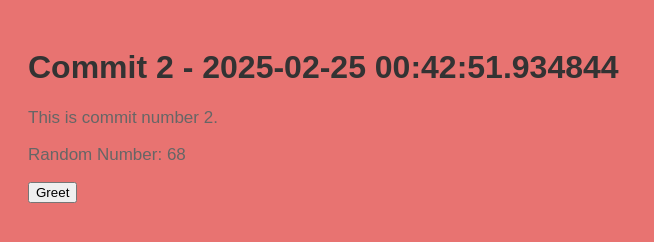
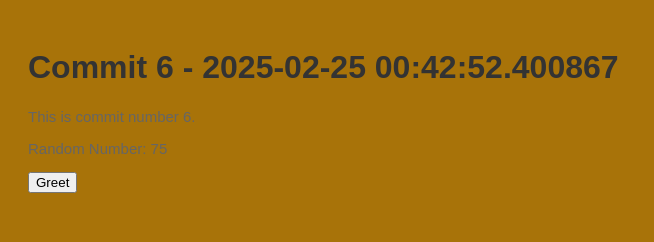
Before and after one commit to stiffs95/myrep-repo-20250225004240, a plain HTML site: page index.html in a window 1280 px wide. Shown: the whole page, without its empty margins (0-654 px from the left). Drawn offline with Linux system fonts and the light colour scheme.

Commit message:
📝 Commit 6 with HTML, CSS, and JS

```diff
--- a/index.html
+++ b/index.html
@@ -2,13 +2,13 @@
     <!DOCTYPE html>
     <html>
     <head>
-        <title>Commit 2 - 2025-02-25 00:42:51.934844</title>
+        <title>Commit 6 - 2025-02-25 00:42:52.400867</title>
         <link rel="stylesheet" href="style.css">
     </head>
     <body>
-        <h1>Commit 2 - 2025-02-25 00:42:51.934844</h1>
-        <p>This is commit number 2.</p>
-        <p>Random Number: 68</p>
+        <h1>Commit 6 - 2025-02-25 00:42:52.400867</h1>
+        <p>This is commit number 6.</p>
+        <p>Random Number: 75</p>
         <button onclick="greet()">Greet</button>
         <script src="script.js"></script>
     </body>
--- a/script.js
+++ b/script.js
@@ -2,4 +2,4 @@
     function greet() {
         alert('Hello from commit ' + commitNumber + '!');
     }
-    var commitNumber = 2;
+    var commitNumber = 6;
--- a/style.css
+++ b/style.css
@@ -1,7 +1,7 @@
 
     body {
         font-family: Arial, sans-serif;
-        background-color: #e87371;
+        background-color: #a87309;
         padding: 20px;
     }
     h1 {
@@ -9,5 +9,5 @@
     }
     p {
         color: #666;
-        font-size: 17px;
+        font-size: 15px;
     }
```
